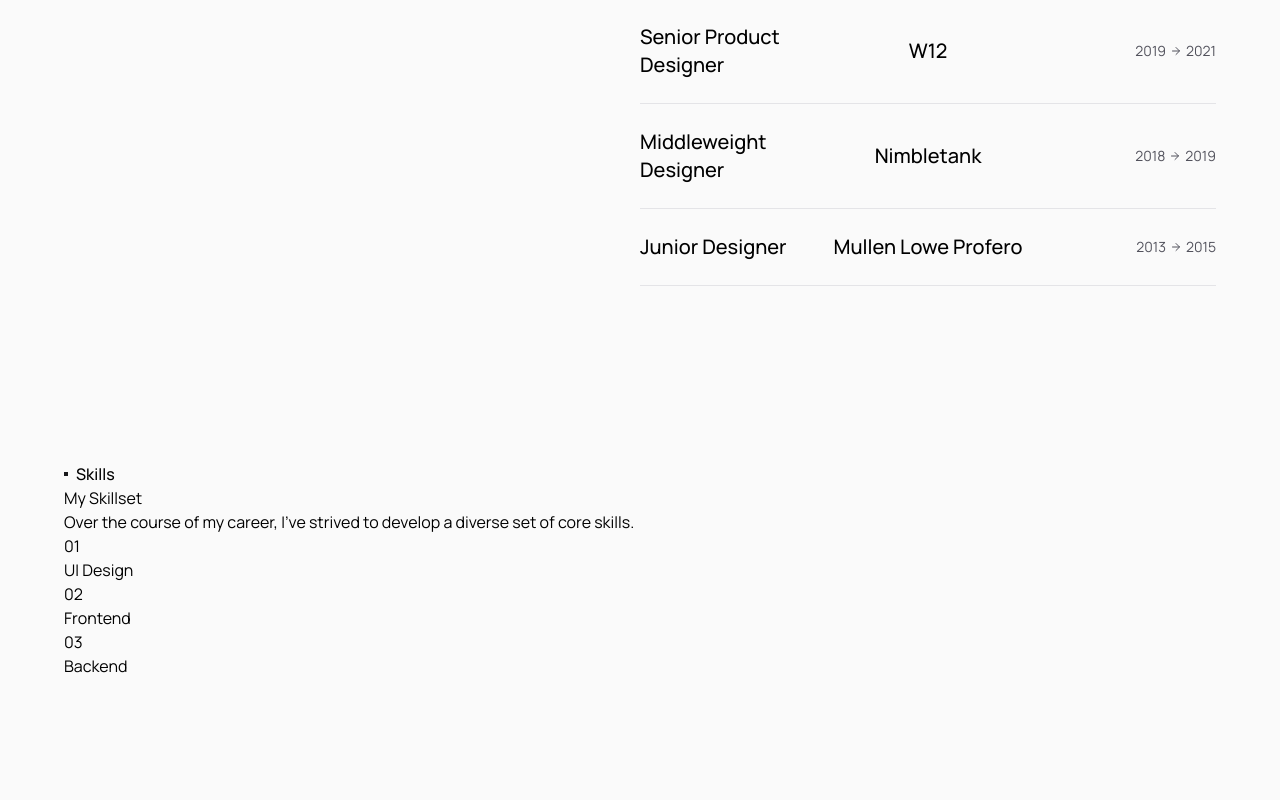
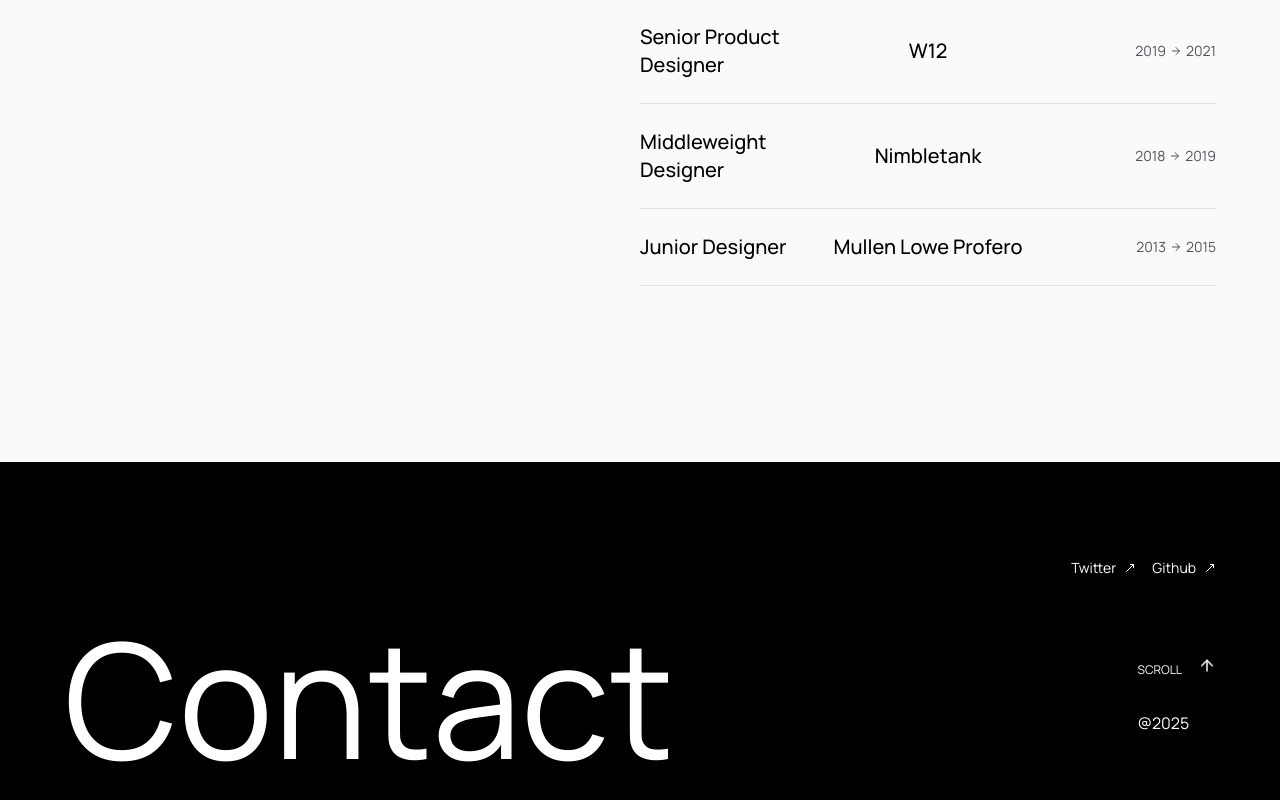
Before and after one commit to elisio-tech/nothing, a Next.js app: page / in a window 1280 px wide. Shown: the part 6283-7083 px from the top of the page. Before the commit the page ends 6961 px from the top, so only its background shows below. Built offline with nearby package versions, Linux system fonts and the light colour scheme.

Commit message:
skills done

```diff
--- a/app/components/Profile.tsx
+++ b/app/components/Profile.tsx
@@ -2,7 +2,7 @@
 
 export default function Profile() {
   return (
-    <div className="bg-white pt-24  " id="contact">
+    <div className="bg-white pt-24">
       <div className="mx-16 flex justify-between gap-4">
         <div>
           <div className="flex items-center gap-2 font-medium">
--- a/app/components/Skills.tsx
+++ b/app/components/Skills.tsx
@@ -1,7 +1,7 @@
 import React from "react";
 
 export default function Skills() {
-  const skills = ["UI Design", "Frontend", "Backend"];
+  const skills = ["Frontend", "Backend"];
   return (
     <div className="mx-16">
       <div className="flex items-center gap-2 font-medium">
@@ -9,17 +9,17 @@
         <h3>Skills</h3>
       </div>
       <div>
+        <div className="flex justify-between">
           <div>
-          <h1>My Skillset</h1>
+            <h1 className="text-5xl mt-4 font-medium mb-4">My Skillset</h1>
             <p>
-            Over the course of my career, I’ve strived to develop a diverse set
-            of core skills.
+              Over the course of my career, I’ve strived to develop a diverse
+              set of core skills.
             </p>
           </div>
-
-        <div>
+          <div className="">
             {skills.map((skill, i) => (
-            <div key={skill}>
+              <div key={skill} className="border w-[20%] h-[20vh]">
                 <p>0{i + 1}</p>
                 <h3>{skill}</h3>
               </div>
@@ -27,5 +27,6 @@
           </div>
         </div>
       </div>
+    </div>
   );
 }
--- a/app/page.tsx
+++ b/app/page.tsx
@@ -6,7 +6,7 @@
 import About from "@/app/components/About";
 import Profile from "@/app/components/Profile";
 import Experience from "@/app/components/Experience";
-import Skills from "@/app/components/Skills";
+import Footer from "@/app/components/Footer";
 
 export default function Home() {
   return (
@@ -16,7 +16,7 @@
       <About />
       <Profile />
       <Experience />
-      <Skills />
+      <Footer />
     </div>
   );
 }
```
Lines whose indentation alone changed are shown as unchanged.
